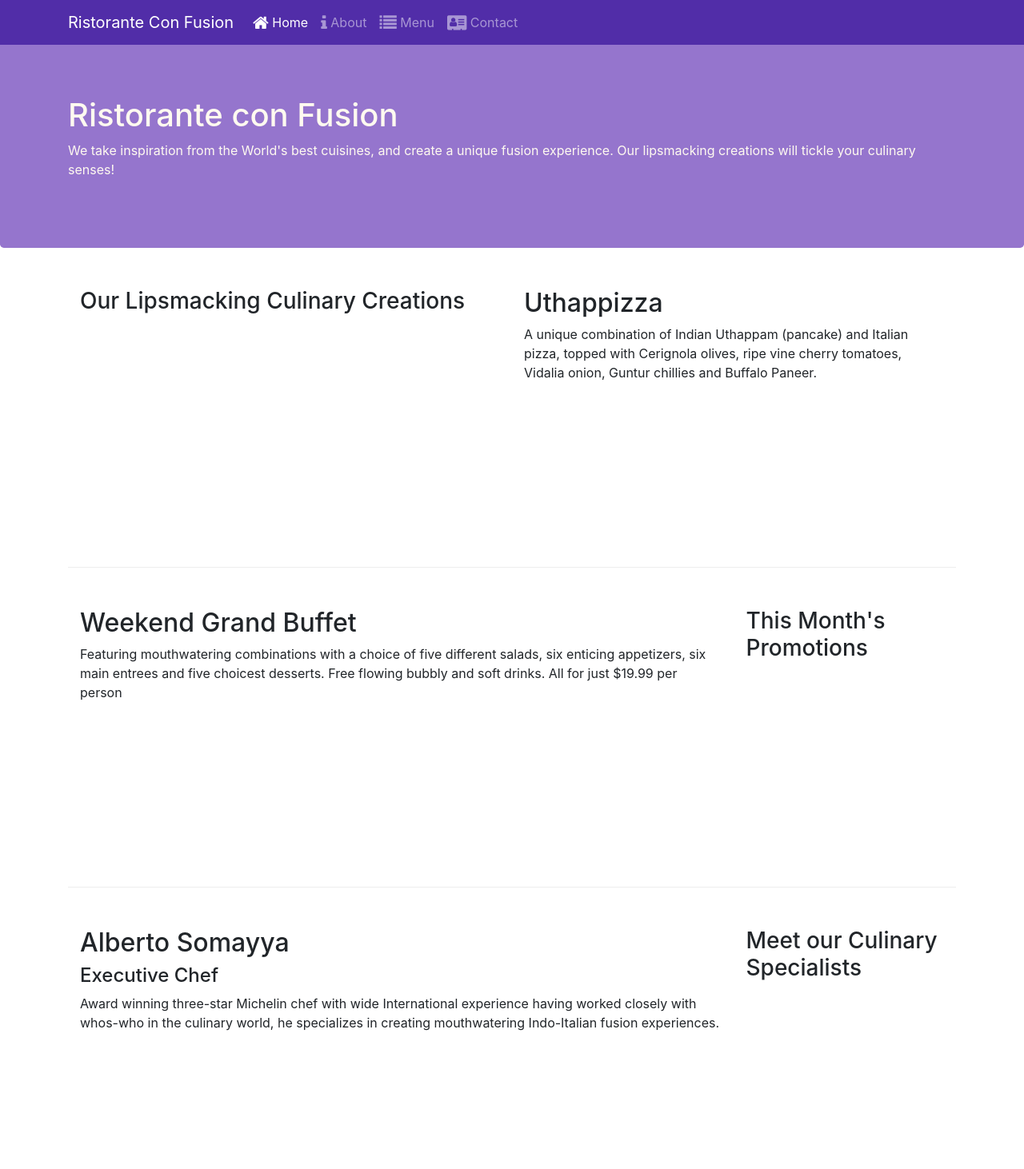
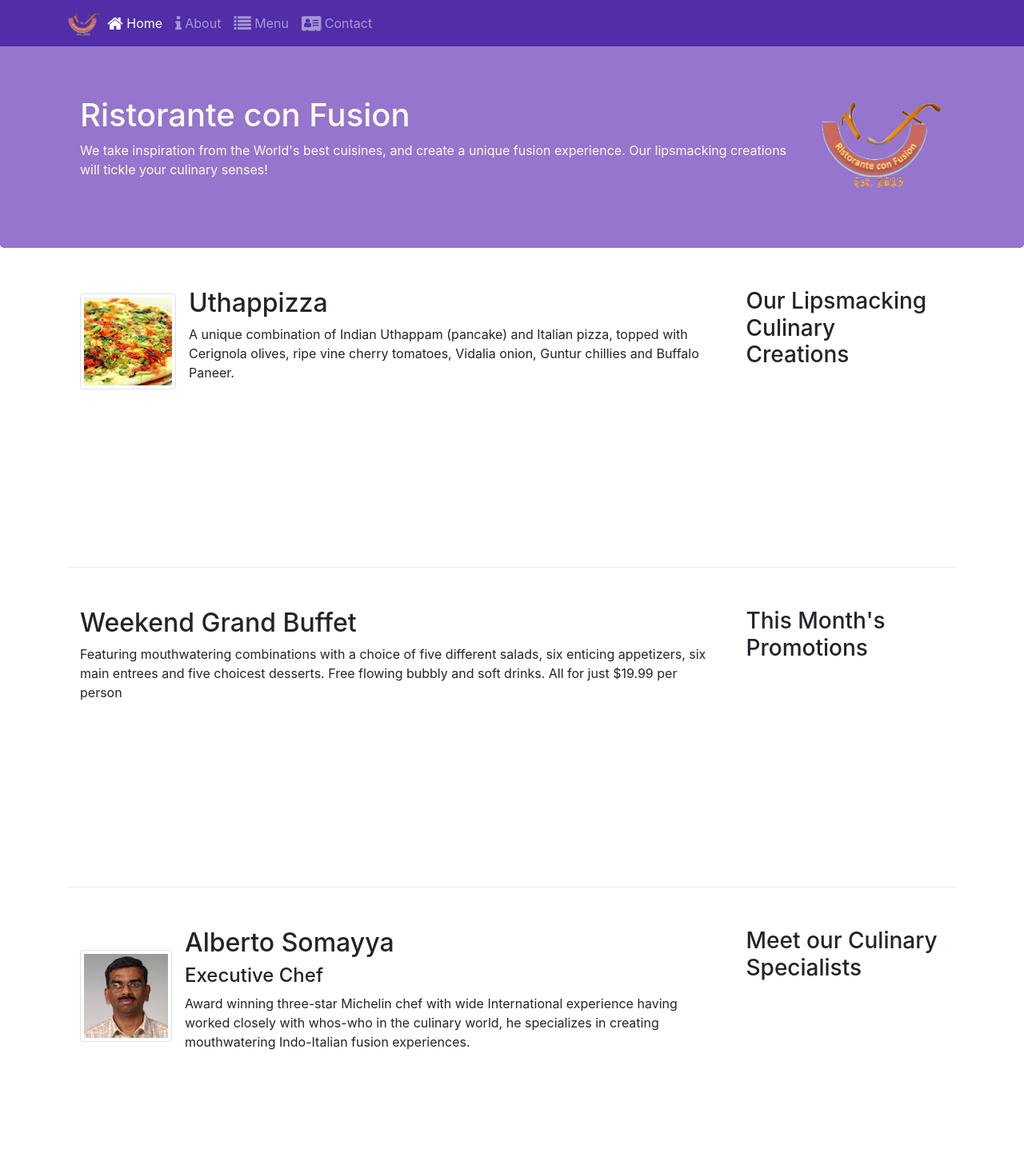
Before and after one commit to avas27/Bootstrap, a website: page index.html in a window 1280 px wide. Shown: the top 1462 px of the page at 80% size. Drawn offline with nearby package versions, Linux system fonts and the light colour scheme.

Commit message:
media and images

```diff
--- a/index.html
+++ b/index.html
@@ -26,7 +26,8 @@
   <button class="navbar-toggler" data-target="#NavBar" data-toggle="collapse">
     <span class="navbar-toggler-icon"></span>
   </button>
-  <a href="#" class="navbar-brand">Ristorante Con Fusion</a>
+  <a class="navbar-brand mr-auto" href="#"><img src="img/logo.png" height="30" width="41"></a>
+
   <div class="collapse navbar-collapse" id="NavBar">
     <ul class="navbar-nav mr-auto">
       <li class="nav-item active"><a class="nav-link" href="#"><span class="fa fa-home fa-lg"></span> Home</a></li>
@@ -40,7 +41,7 @@
     <header class="jumbotron">
       <div class="container">
         <div class="row row-header">
-          <div>
+          <div class="col-12 col-sm-10 align-self-center" >
             <h1>Ristorante con Fusion</h1>
             <p>
               We take inspiration from the World's best cuisines, and create a
@@ -48,23 +49,30 @@
               your culinary senses!
             </p>
           </div>
-          <div></div>
+          <div class="col-12 col-sm align-self-center">
+            <img src="img/logo.png" class="img-fluid">
+        </div>
         </div>
       </div>
     </header>
 
     <div class="container">
       <div class="row row-content">
-        <div class="col-12 col-sm-6">
+        <div class="col-12 col-sm-4 col-md-3 order-last">
           <h3>Our Lipsmacking Culinary Creations</h3>
         </div>
         <div class="col-12 col-sm">
-          <h2>Uthappizza</h2>
-          <p>
-            A unique combination of Indian Uthappam (pancake) and Italian pizza,
-            topped with Cerignola olives, ripe vine cherry tomatoes, Vidalia
-            onion, Guntur chillies and Buffalo Paneer.
-          </p>
+          <div class="media">
+            <img class="d-flex mr-3 img-thumbnail align-self-center"
+                    src="img/uthappizza.png" alt="Uthappizza">
+            <div class="media-body">
+                <h2 class="mt-0">Uthappizza</h2>
+                <p class="d-none d-sm-block">A unique combination of Indian Uthappam (pancake) and
+                    Italian pizza, topped with Cerignola olives, ripe vine
+                    cherry tomatoes, Vidalia onion, Guntur chillies and
+                    Buffalo Paneer.</p>
+            </div>
+        </div>
         </div>
       </div>
 
@@ -88,14 +96,19 @@
           <h3>Meet our Culinary Specialists</h3>
         </div>
         <div class="col col-sm order-sm-first col-md">
-          <h2>Alberto Somayya</h2>
-          <h4>Executive Chef</h4>
-          <p>
-            Award winning three-star Michelin chef with wide International
-            experience having worked closely with whos-who in the culinary
-            world, he specializes in creating mouthwatering Indo-Italian fusion
-            experiences.
-          </p>
+          <div class="media">
+            <img class="d-flex mr-3 img-thumbnail align-self-center"
+                    src="img/alberto.png" alt="Alberto Somayya">
+            <div class="media-body">
+                <h2 class="mt-0">Alberto Somayya</h2>
+                <h4>Executive Chef</h4>
+                <p class="d-none d-sm-block">Award winning three-star Michelin chef with wide
+                    International experience having worked closely with
+                    whos-who in the culinary world, he specializes in
+                    creating mouthwatering Indo-Italian fusion experiences.
+                    </p>
+            </div>
+        </div>
         </div>
       </div>
     </div>
```
Also changed, not shown: img/alberto.png (added), img/buffet.png (added), img/logo.png (added), img/uthappizza.png (added), 1 other file.
